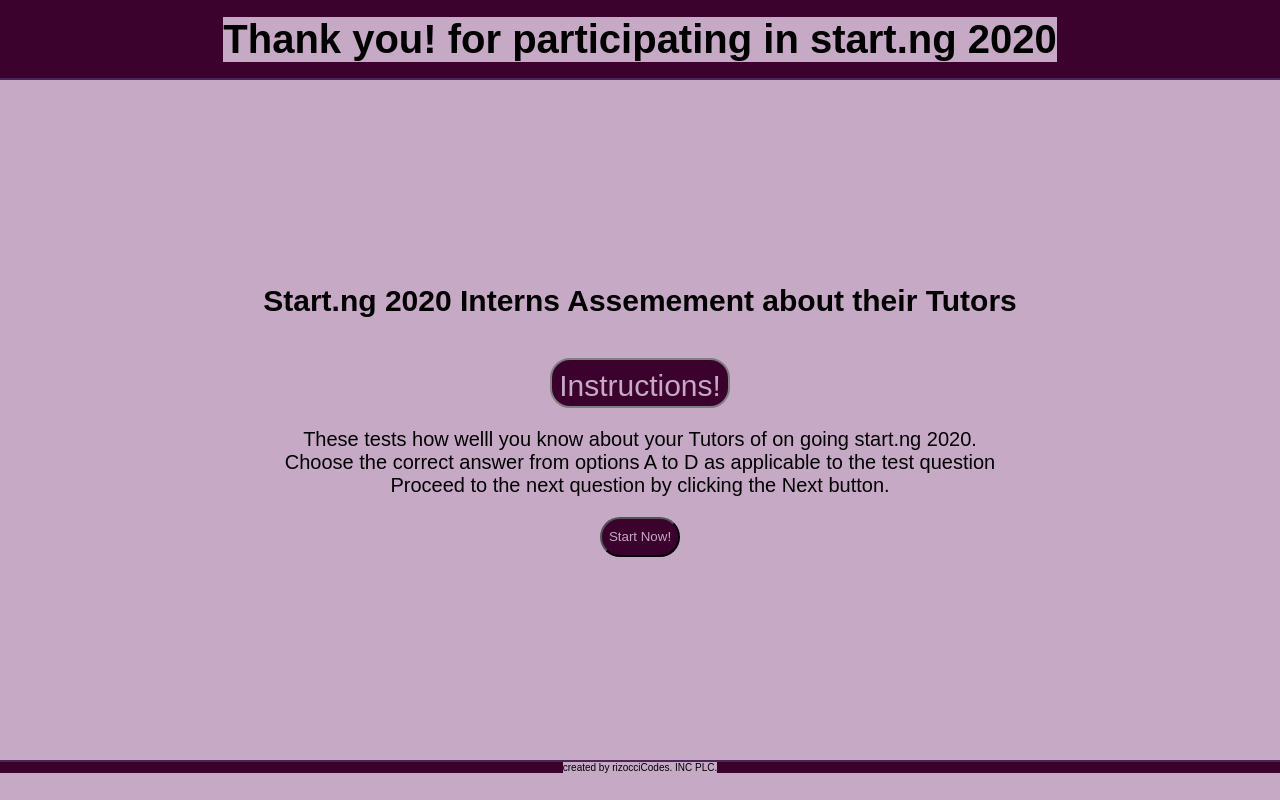
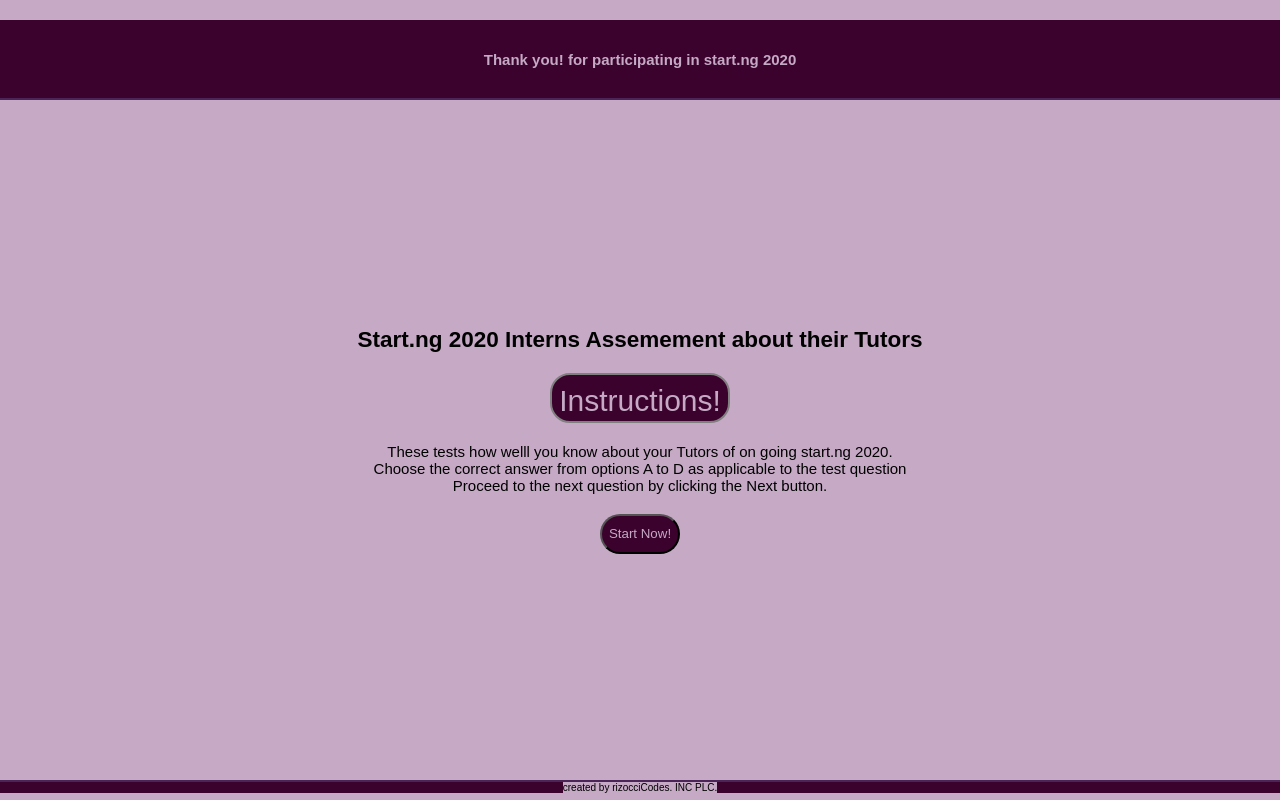
Before and after one commit to maurizok/maurizok.github.io, a plain HTML site: page index.html in a window 1280 px wide. Drawn offline with Linux system fonts and the light colour scheme.

Commit message:
Update main.css

```diff
--- a/main.css
+++ b/main.css
@@ -8,7 +8,7 @@
     box-sizing: border-box;
     background-color: rgb(197, 169, 197);
 }
-header {
+header h1 {
     display: flex;
     flex-direction: column;
     justify-content: center;
@@ -16,11 +16,12 @@ header {
     height: 10vh;
     border-bottom: 2px solid rgb(75, 37, 87);
     background-color: rgb(58, 2, 44);
-    font-size: 2rem;
+    font-size: 150%;
+    margin-top:2rem;
+}
 
-}
 .container{
-    font-size:2rem;
+    font-size:150%;
     width: 100vw;
     height: 85vh;
     display: flex;
@@ -30,8 +31,12 @@ header {
     max-width: 80vw;
     margin: 0 auto;
 }
-h2{
-    margin: 2rem;
+h1{
+    color: rgb(197, 169, 197);
+}
+.container > h2{
+    margin-top: 2rem;
+    font-size: 150%;
 
 }
 .btn-instruction{
```
